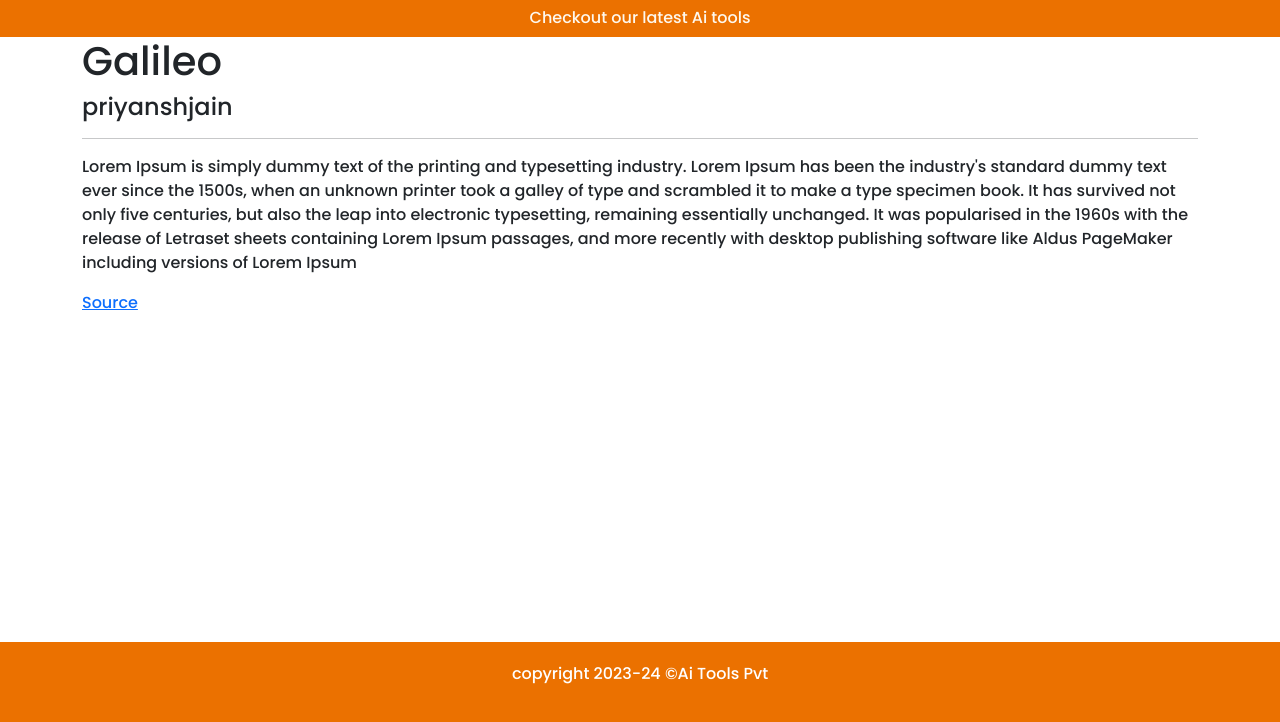
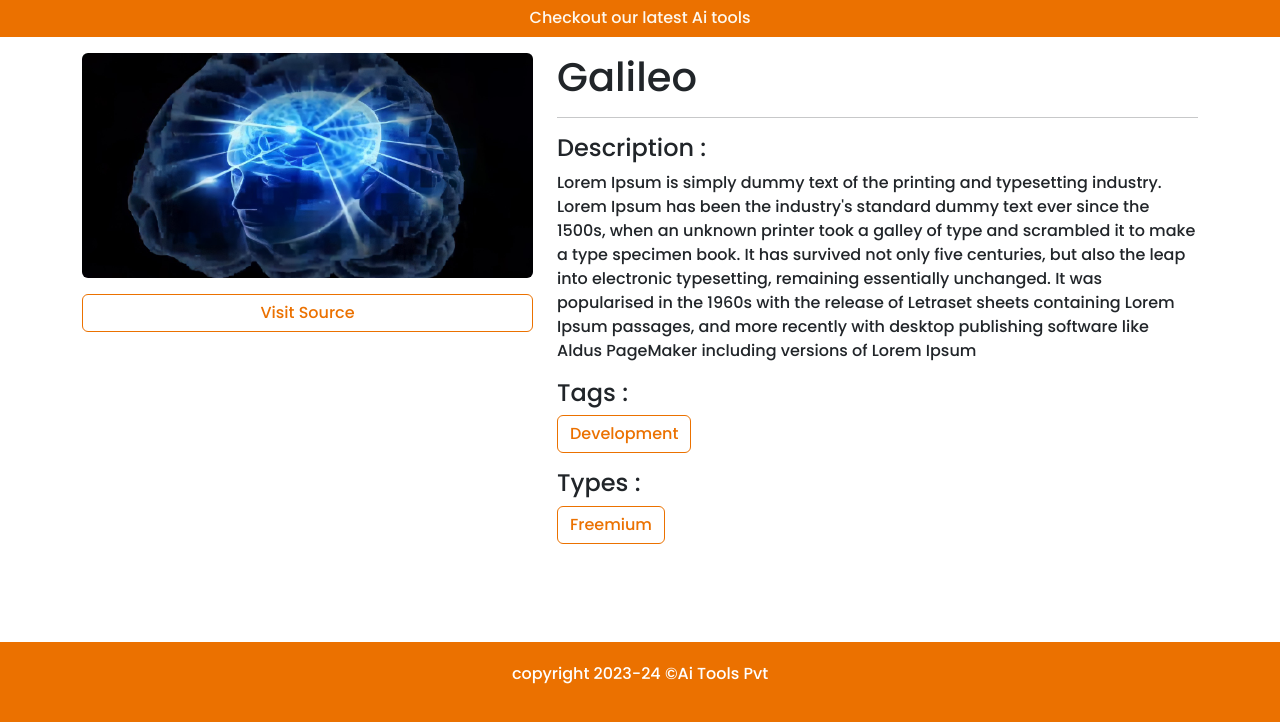
Before and after one commit to Tutorify-Pvt/Ai-Tools, a Django app: page /directory/get/80a3322f-76bc-485e-a01b-e1dbf638549f in a window 1280 px wide. Shown: the part 78-800 px from the top of the page. Run offline with Django 4.2, Linux system fonts and the light colour scheme; data comes from the database, SQL or seed files in the repository; both versions use the stored data as it was after the commit; some libraries are stand-ins or nearby versions; some web fonts are replaced.

Commit message:
modified view_directory also added filter pages to filter directory

```diff
--- a/directory/models.py
+++ b/directory/models.py
@@ -24,11 +24,11 @@
 class Directory(models.Model):
     author = models.ForeignKey(Profile, on_delete=models.CASCADE)
     id = models.UUIDField(default=uuid.uuid4, primary_key=True, editable=False, null=False, blank=False)
-    title = models.CharField(max_length=200)
+    title = models.CharField(max_length=200, null=False, blank=False)
     description = models.TextField(null=True, blank=True)
     features = models.TextField(null=True, blank=True)
     featured_image = models.ImageField(null=True, blank=True, upload_to="directory/", default="directory/default.png")
-    source_link = models.CharField(max_length=2000, null=True, blank=True)
+    source_link = models.CharField(max_length=2000, null=False, blank=False)
     created = models.DateTimeField(auto_now_add=True)
     tag = models.ManyToManyField('Tag', blank=True)
     types = models.ManyToManyField('Type', blank=True)
--- a/directory/urls.py
+++ b/directory/urls.py
@@ -3,6 +3,9 @@
 urlpatterns = [
     path("", list_directory, name='directory_view'),
     path("directory/get/<str:id>", get_directory, name='get_directory'),
+    path("tag/get/<str:tag_id>", get_tags, name='get_tag'),
+    path("type/get/<str:type_id>", get_type, name='get_type'),
+
     path("reviewing/", review_directory, name='review_directory'),
     path("create_directory/", create_directory, name='create_directory'),
     path("edit_directory/<str:id>/", edit_directory, name='edit_directory')
--- a/directory/views.py
+++ b/directory/views.py
@@ -22,8 +22,35 @@
     view_data = {
         'title': directory.title,
         'directory': directory,
+        'tags': directory.tag.all(),
+        'types': directory.types.all(),
     }
     return render(request, 'directory/view_directory.html', view_data)
+
+def get_tags(request, tag_id):
+    tags = Tag.objects.get(id=tag_id)
+    view_data = {
+        'title': f'{tags.title} Directories',
+        'directory': Directory.objects.filter(tag__id=tag_id),
+        'tags': Tag.objects.all(),
+        'types': Type.objects.all(),
+    }
+    return render(request, 'directory/list_directory.html', view_data)
+
+def get_type(request, type_id):
+    types = Type.objects.get(id=type_id)
+    view_data = {
+        'title': f'{types.title} Directories',
+        'directory': Directory.objects.filter(types__id=type_id),
+        'tags': Tag.objects.all(),
+        'types': Type.objects.all(),
+    }
+    return render(request, 'directory/list_directory.html', view_data)
+
+
+
+
+
 
 @login_required(login_url='login')
 def review_directory(request):
--- a/static/style/intro-page.css
+++ b/static/style/intro-page.css
@@ -70,14 +70,12 @@
 
 .fixed-card-size {
     height: 400px; /* Adjust the height as desired */
-    border-radius: 5%;
-    padding: 0.5%;
+
 }
 
 .fixed-image-height {
     height: 200px; /* Adjust the image height as desired */
     object-fit: cover;
-    border-radius: 5%;
 
 }
 
--- /dev/null
+++ b/static/style/view_directory.css
@@ -0,0 +1,8 @@
+.tags{
+    margin-right: 1%;
+    display: inline-block;
+}
+.types{
+    margin-right: 1%;
+    display: inline-block;
+}
--- a/templates/directory/list_directory.html
+++ b/templates/directory/list_directory.html
@@ -30,7 +30,7 @@
                       <a class="btn btn-outline-danger prev-slide slider-button"><i class="fa fa-angle-left"></i></a>
                       <div class="slider-container">
                           {% for tag in tags %}
-                                <a href="{{ tag.id }}" class="btn btn-outline-danger btn-slide">{{tag.title}}</a>
+                                <a href="{% url 'get_tag' tag.id %}" class="btn btn-outline-danger btn-slide">{{tag.title}}</a>
                           {% endfor %}
                       </div>
                       <a class="btn btn-outline-danger next-slide slider-button"><i class="fa fa-angle-right"></i></a>
@@ -41,7 +41,7 @@
 {% endblock %}
 
 {% block content %}
-    <div class="flex-container" id="title-banner"><h2>Home</h2></div>
+    <div class="flex-container" id="title-banner"><h2>{{ title }}</h2></div>
     <div class="container" id="block-content">
             <div class="row">
                 {% for element in directory %}
@@ -56,7 +56,7 @@
                         </div>
                     </div>
                             {% if forloop.counter|divisibleby:3 and not forloop.last %}
-                                </div><div class="row">
+                                </div><div class="row mt-2">
                             {% endif %}
                 {% endfor %}
             </div>
--- a/templates/directory/view_directory.html
+++ b/templates/directory/view_directory.html
@@ -1,21 +1,59 @@
 {% extends 'header.html' %}
-
+{% load static %}
 {% block title %}
     {{ title }}
 {% endblock %}
 
+{% block styles %}
+<link rel="stylesheet" href="{% static 'style/view_directory.css' %}">
+{% endblock %}
+
 {% block content %}
     <div class="container" >
-        <h1>{{ directory.title }}</h1> <h4>{{ directory.author.username }}</h4>
-        {{ tag }}  {{ type }}
-        <hr>
-        <p>{{ directory.description }}</p>
-        <ul>
-            {% for feature in directory.features %}
-                <li>{{ feature }}</li>
-            {% endfor %}
-        </ul>
+        <div class="mt-3 row">
+            <div class="col-12 col-lg-5 mb-3">
+              <div class="image-container">
+                <img class="img-fluid rounded" src="{{ directory.featured_image.url }}">
+              </div>
+              <a class="mt-3 btn btn-outline-danger col-12" href="{{ directory.source_link }}">Visit Source</a>
+            </div>
 
-        <a href="{{directory.source_link}}">Source</a>
+            <div class="col-12 col-lg-7 mb-3">
+              <h1 class="title">{{ directory.title }}</h1>
+              <hr>
+
+              {% if directory.description %}
+                <h4>Description :</h4>
+                <p class="description">{{ directory.description }}</p>
+              {% endif %}
+
+              {% if directory.features %}
+                <h4>Features :</h4>
+                <ul class="features">
+                  {% for feature in directory.features %}
+                    <li>{{ feature }}</li>
+                  {% endfor %}
+                </ul>
+              {% endif %}
+
+              {% if tags  %}
+                  <h4>Tags : </h4>
+                  <div class="tag-container mb-3">
+                    {% for tag in tags %}
+                      <a class="btn btn-outline-danger tag" href="{% url 'get_tag' tag.id %}">{{ tag.title }}</a>
+                    {% endfor %}
+                  </div>
+              {% endif %}
+
+              {% if types %}
+                  <h4>Types : </h4>
+                  <div class="type-container mb-3">
+                    {% for type in types %}
+                      <a class="btn btn-outline-danger type" href="{% url 'get_type' type.id %}">{{ type.title }}</a>
+                    {% endfor %}
+                  </div>
+              {% endif %}
+            </div>
+        </div>
     </div>
 {% endblock %}
--- a/templates/header.html
+++ b/templates/header.html
@@ -17,7 +17,7 @@
     <section class="colored-section" id="title">
         <nav class="navbar navbar-expand-md navbar-light">
             <div class="container-fluid">
-                <a class="navbar-brand" href="#">
+                <a class="navbar-brand" href="{% url 'directory_view' %}">
                     Ai Tools
                 </a>
                 <button class="navbar-toggler" type="button" data-bs-toggle="collapse" data-bs-target="#navbarElement" aria-controls="navbarElement" aria-expanded="false" aria-label="Toggle navigation">
@@ -26,7 +26,7 @@
                 <div class="collapse navbar-collapse justify-content-end" id="navbarElement">
                     <ul class="navbar-nav">
                         <li class="nav-item">
-                            <a class="nav-link" href="#">Browse</a>
+                            <a class="nav-link" href="{% url 'directory_view' %}">Browse</a>
                         </li>
                         <li class="nav-item">
                             <a class="nav-link" href="#">Discover</a>
```
Also changed, not shown: db.sqlite3.
